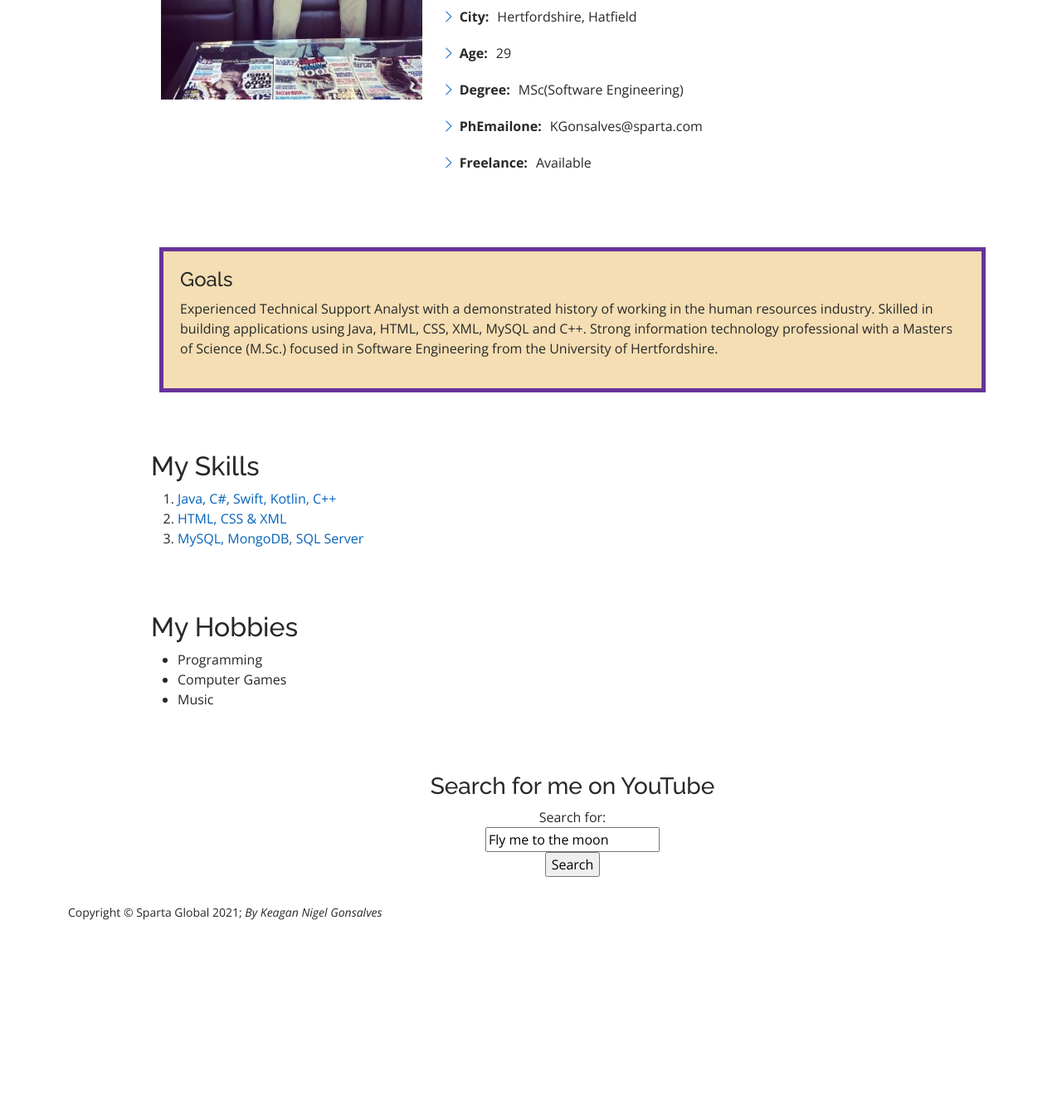
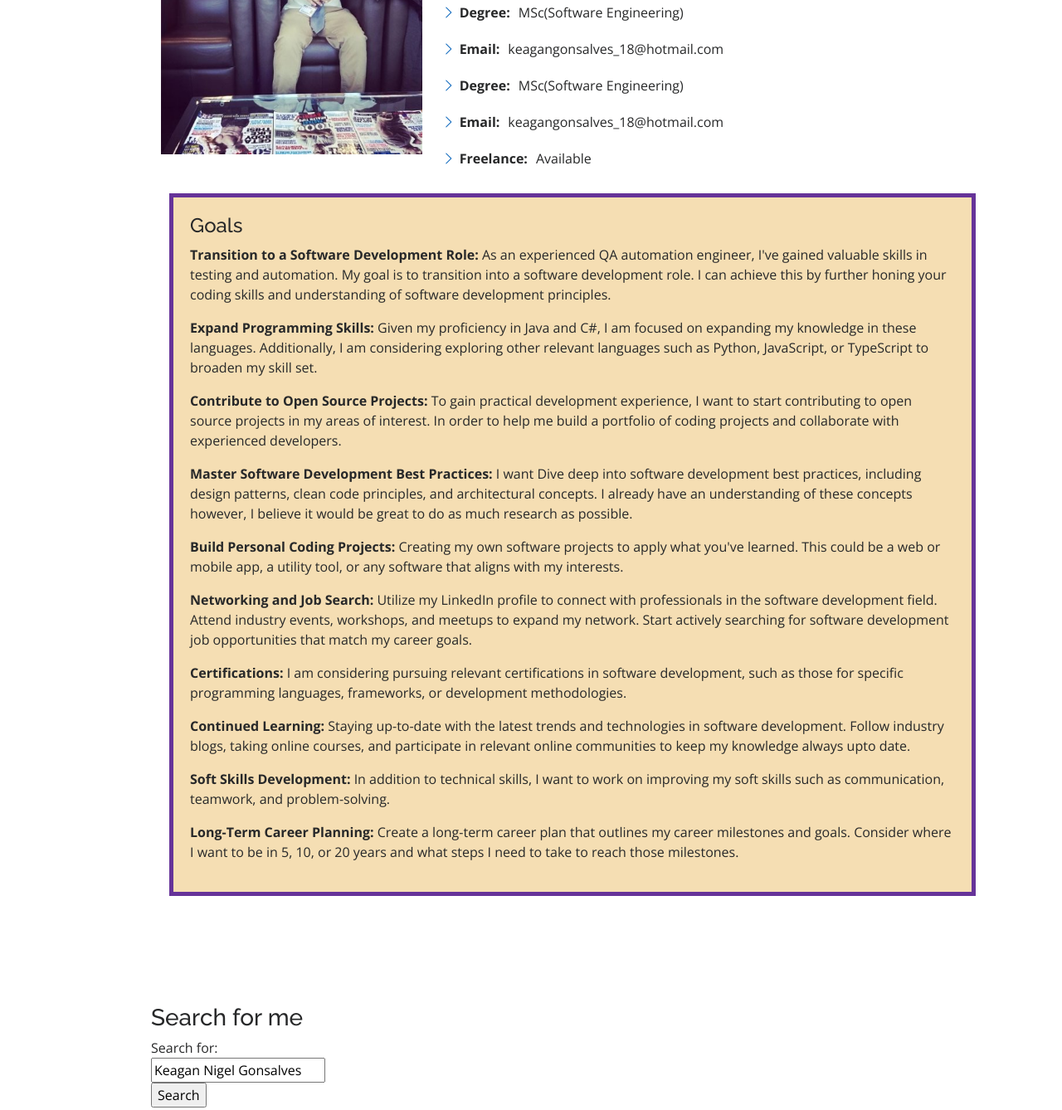
Before and after one commit to keags14/keags14.github.io, a plain HTML site: page index.html in a window 1280 px wide. Shown: the part 1235-2573 px from the top of the page at 83% size. Before the commit the page ends 2346 px from the top, so only its background shows below. Drawn offline with nearby package versions, Linux system fonts and the light colour scheme.

Commit message:
updated index.html

```diff
--- a/index.html
+++ b/index.html
@@ -32,10 +32,10 @@
             <ul>
                 <li><a href="#hero" class="nav-link scrollto active"><i class="bx bx-home"></i> <span>Home</span></a></li>
                 <li><a href="#about" class="nav-link scrollto"><i class="bx bx-user"></i> <span>About</span></a></li>
-                    <li><a href="#resume" class="nav-link scrollto"><i class="bx bx-file-blank"></i> <span>Resume</span></a></li>
-                    <li><a href="#portfolio" class="nav-link scrollto"><i class="bx bx-book-content"></i> <span>Portfolio</span></a></li>
+                <li><a href="resources/Resume-Keagan-Gonsalves.pdf" download class="nav-link scrollto"><i class="bx bx-file-blank"></i> <span>Resume</span></a></li>
+                <li><a href="https://github.com/keags14/" class="nav-link scrollto"><i class="bx bx-book-content"></i> <span>Portfolio</span></a></li>
                 <li><a href="project.html" class="nav-link scrollto"><i class="bx bx-server"></i> <span>Projects</span></a></li>
-                    <li><a href="#contact" class="nav-link scrollto"><i class="bx bx-envelope"></i> <span>Contact</span></a></li>
+                <li><a href="mailto:kingkeags14@gmail.com" class="nav-link scrollto"><i class="bx bx-envelope"></i> <span>Contact</span></a></li>
             </ul>
         </nav>
     </header>
@@ -44,15 +44,14 @@
     <section id="hero" class="d-flex flex-column justify-content-center">
         <div class="container" data-aos="zoom-in" data-aos-delay="100">
             <h1>Keagan Nigel Gonsalves</h1>
-                <p>I'm <span class="typed" data-typed-items="Designer, Developer, Freelancer, Musician"></span></p>
-
+            <p>I'm a <span class="typed" data-typed-items="Designer, Developer, Tester, Freelancer"></span></p>
+        </div>
         <div class="social-links">
             <a href="https://twitter.com/KeaganGonsalves" class="twitter"><i class="bx bxl-twitter"></i></a>
             <a href="https://www.facebook.com/keagan.gonsalves" class="facebook"><i class="bx bxl-facebook"></i></a>
             <a href="https://www.instagram.com/keagannigelgonsalves/" class="instagram"><i class="bx bxl-instagram"></i></a>
             <a href="#" class="google-plus"><i class="bx bxl-skype"></i></a>
             <a href="https://www.linkedin.com/in/keagan-gonsalves-b9233686/" class="linkedin"><i class="bx bxl-linkedin"></i></a>
-                </div>
         </div>
     </section>
     <!-- End Hero -->
@@ -62,76 +61,97 @@
         <section id="about" class="about">
             <div class="container" data-aos="fade-up">
                 <div class="section-title">
-                        <h2>About</h2>
-                        <p>Experienced Technical Support Analyst with a demonstrated history of working in the human resources industry. Skilled in building applications using Java, HTML, CSS, XML, MySQL and C++. Strong information technology professional with a Masters of Science (M.Sc.) focused in Software Engineering from the University of Hertfordshire.</p>
+                    <h2> About</h2>
+                    <p>
+                        I am an experienced QA automation engineer based in the United Kingdom with a diverse skill set
+                        encompassing MySQL, Java, and Behaviour-Driven Development (BDD). My proficiency extends to Kotlin,
+                        C#, Cucumber, and QTP, allowing me to excel in test automation framework development and implementation.
+                        I hold a Master of Science (M.Sc.) in Software Engineering from the University of Hertfordshire,
+                        underlining my commitment to continuous learning and professional growth.
+                    </p>
                 </div>
-
-                    <div class="row">
+                <div class ="row">
+                    <h3>Junior C# SDET and Developer Consultant</h3>
                     <div class="col-lg-4">
                         <img src="images/profilepic.png" class="img-fluid" alt="">
                     </div>
                     <div class="col-lg-8 pt-4 pt-lg-0 content">
-                            <h3>SDET and Developer Consultant &amp; Software Developer.</h3>
                         <div class="col-lg-6">
                             <ul>
                                 <li><i class="bi bi-chevron-right"></i> <strong>Birthday:</strong> <span>4 May 1992</span></li>
-                                    <li><i class="bi bi-chevron-right"></i> <strong>Website:</strong> <span>www.example.com</span></li>
+                                <li><i class="bi bi-chevron-right"></i> <strong>Website:</strong> <a href="keags14.github.io">keags14.github.io</a></li>
                                 <li><i class="bi bi-chevron-right"></i> <strong>Phone:</strong> <span>+44 7742214440</span></li>
-                                    <li><i class="bi bi-chevron-right"></i> <strong>City:</strong> <span>Hertfordshire, Hatfield</span></li>
+                                <li><i class="bi bi-chevron-right"></i> <strong>Degree:</strong> <span>MSc(Software Engineering)</span></li>
+                                <li><i class="bi bi-chevron-right"></i> <strong>Email:</strong> <span>keagangonsalves_18@hotmail.com</span></li>
                             </ul>
                         </div>
                         <div class="col-lg-6">
                             <ul>
-                                    <li><i class="bi bi-chevron-right"></i> <strong>Age:</strong> <span>29</span></li>
                                 <li><i class="bi bi-chevron-right"></i> <strong>Degree:</strong> <span>MSc(Software Engineering)</span></li>
-                                    <li><i class="bi bi-chevron-right"></i> <strong>PhEmailone:</strong> <span>KGonsalves@sparta.com</span></li>
+                                <li><i class="bi bi-chevron-right"></i> <strong>Email:</strong> <span>keagangonsalves_18@hotmail.com</span></li>
                                 <li><i class="bi bi-chevron-right"></i> <strong>Freelance:</strong> <span>Available</span></li>
                             </ul>
                         </div>
                     </div>
                 </div>
+                <section class="box-2">
+                    <h4>Goals</h4>
+                    <p><b>Transition to a Software Development Role: </b> As an experienced QA automation engineer, I've gained valuable skills in testing and automation.
+                        My goal is to transition into a software development role.
+                        I can achieve this by further honing your coding skills and understanding of software development principles.
+                    </p>
+                    <p>
+                        <b>Expand Programming Skills: </b> Given my proficiency in Java and C#, I am focused on expanding my knowledge in these languages.
+                        Additionally, I am considering exploring other relevant languages such as Python, JavaScript, or TypeScript to broaden my skill set.
+                    </p>
+                    <p>
+                        <b>Contribute to Open Source Projects: </b> To gain practical development experience, I want to start contributing to open source projects
+                        in my areas of interest. In order to help me build a portfolio of coding projects and collaborate with experienced developers.
+                    </p>
+                    <p>
+                        <b>Master Software Development Best Practices: </b>I want Dive deep into software development best practices, including design patterns,
+                        clean code principles, and architectural concepts. I already have an understanding of these concepts however, I believe it would be great
+                        to do as much research as possible.
+                    </p>
+                    <p>
+                        <b>Build Personal Coding Projects: </b>Creating my own software projects to apply what you've learned. This could be a web or mobile app,
+                        a utility tool, or any software that aligns with my interests.
+                    </p>
+                    <p>
+                        <b>Networking and Job Search: </b>Utilize my LinkedIn profile to connect with professionals in the software development field.
+                        Attend industry events, workshops, and meetups to expand my network. Start actively searching for software development job opportunities that
+                        match my career goals.
+                    </p>
+                    <p>
+                        <b>Certifications: </b>I am considering pursuing relevant certifications in software development, such as those for specific programming languages,
+                        frameworks, or development methodologies.
+                    </p>
+                    <p>
+                        <b>Continued Learning: </b>Staying up-to-date with the latest trends and technologies in software development. Follow industry blogs,
+                        taking online courses, and participate in relevant online communities to keep my knowledge always upto date.
+                    </p>
+                    <p>
+                        <b>Soft Skills Development: </b>In addition to technical skills, I want to work on improving my soft skills such as communication, teamwork,
+                        and problem-solving.
+                    </p>
+                    <p>
+                        <b>Long-Term Career Planning: </b>Create a long-term career plan that outlines my career milestones and goals. Consider where I want to
+                        be in 5, 10, or 20 years and what steps I need to take to reach those milestones.
+                    </p>
+                </section>
             </div>
-            </section id = "resume" class ="resume">
-            <div class="box-2">
-                <h4>Goals</h4>
-                <p>Experienced Technical Support Analyst with a demonstrated history of working in the human resources industry. Skilled in building applications using Java, HTML, CSS, XML, MySQL and C++. Strong information technology professional with a Masters of Science (M.Sc.) focused in Software Engineering from the University of Hertfordshire.</p>
-            </div>
-
-            <section id="skills" class="skills section-bg">
-                <h2> My Skills</h2>
-                <ol>
-                    <li>
-                        <a href="#">Java, C#, Swift, Kotlin, C++</a>
-                    </li>
-                    <li>
-                        <a href="#">HTML, CSS & XML</a>
-                    </li>
-                    <li>
-                        <a href="#">MySQL, MongoDB, SQL Server</a>
-                    </li>
-                </ol>
         </section>
-            <div id ="hobbies" class="skills section-bg">
-                <div class="hobbies">
-                    <h2>My Hobbies</h2>
-                    <ul>
-                        <li>Programming</li>
-                        <li>Computer Games</li>
-                        <li>Music</li>
-                    </ul>
-                </div>
-            </div>
-            <section class="section-title">
-                <h3>Search for me on YouTube</h3>
-                <form class="myform" action="https://www.youtube.com/search">
+        <section>
+            <h3>Search for me</h3>
+            <form class="myform" action="https://www.linkedin.com/search">
                 <label for="mysearch">Search for:</label><br />
-                    <input id="mysearch" name="q" type="text" value="Fly me to the moon" /><br />
+                <input id="mysearch" name="q" type="text" value="Keagan Nigel Gonsalves" /><br />
                 <input class="button" type="submit" value="Search" />
             </form>
         </section>
     </main>
     <footer>
-            <small>Copyright &copy; Sparta Global 2021; <cite>By Keagan Nigel Gonsalves</cite></small>
+        <small>Copyright &copy; Keagan Gonsalves 2023; <cite>By Keagan Nigel Gonsalves</cite></small>
     </footer>
 </div>
 <div id="preloader"></div>
```
Lines whose indentation alone changed are shown as unchanged.
